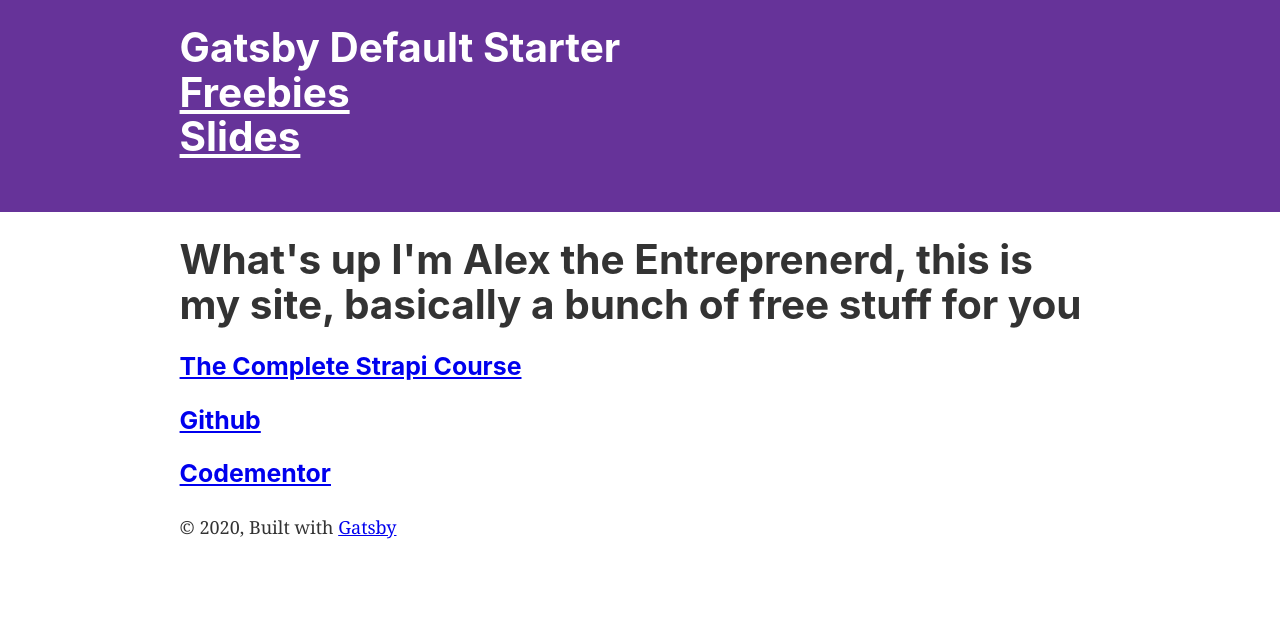
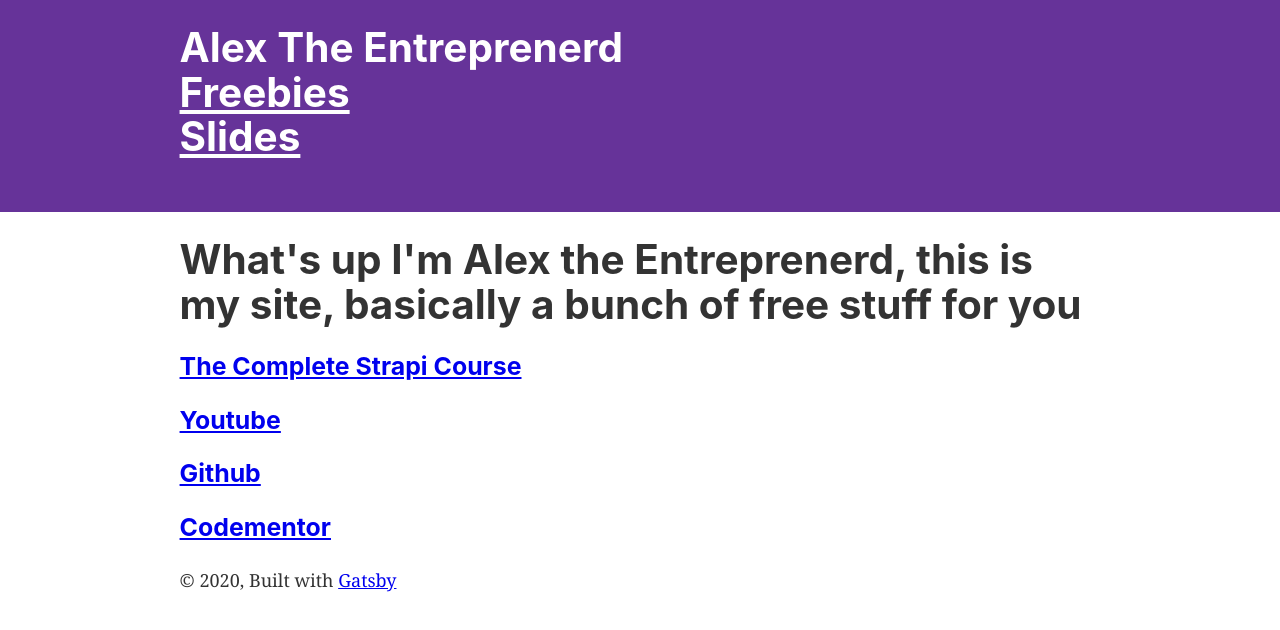
Before and after one commit to GalloDaSballo/entreprenerd-frontend, a Gatsby site: page / in a window 1280 px wide. Built offline with nearby package versions, Linux system fonts and the light colour scheme; Gatsby itself is replaced by a stand-in of ours.

Commit message:
Changed Site Title

```diff
--- a/gatsby-config.js
+++ b/gatsby-config.js
@@ -1,7 +1,7 @@
 module.exports = {
   siteMetadata: {
-    title: `Gatsby Default Starter`,
-    description: `Kick off your next, great Gatsby project with this default starter. This barebones starter ships with the main Gatsby configuration files you might need.`,
+    title: `Alex The Entreprenerd`,
+    description: `A bunch of freebies for you`,
     author: `@gatsbyjs`,
   },
   plugins: [
--- a/src/pages/index.js
+++ b/src/pages/index.js
@@ -11,6 +11,7 @@ const IndexPage = () => (
     <SEO title="Home" />
     <h1>What's up I'm Alex the Entreprenerd, this is my site, basically a bunch of free stuff for you</h1>
     <h3><ExternalLink to="https://www.udemy.com/course/the-complete-strapi-course/" title="The Complete Strapi Course" /></h3>
+    <h3><ExternalLink to="https://www.youtube.com/c/AlexTheEntreprenerd" title="Youtube" /></h3>
     <h3><ExternalLink to="https://github.com/GalloDaSballo" title="Github" /></h3>
     <h3><ExternalLink to="https://www.codementor.io/@alessandrovalerani" title="Codementor" /></h3>
   </Layout>
```
